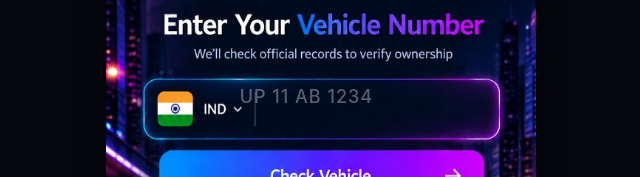
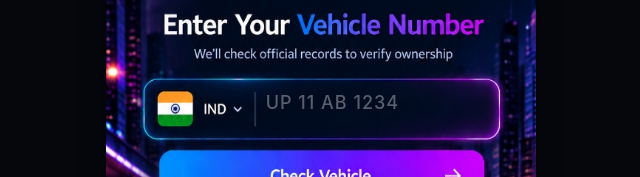
Before and after one commit to tasawwaur/car-studio, a React (Vite) app in the folder client/: page /onboarding/vehicle-number in a window 1280 px wide. Shown: the part 166-343 px from the top of the page, without its empty margins (319-959 px from the left). Built offline with nearby package versions, Linux system fonts and the light colour scheme.

Commit message:
fix: adjust vehicle number input text position slightly right and down

```diff
--- a/client/src/pages/onboarding/VehicleNumber.css
+++ b/client/src/pages/onboarding/VehicleNumber.css
@@ -56,7 +56,7 @@
 
 .vn-form {
   position: absolute;
-  top: 29.5%;
+  top: 30.1%;
   left: 5.5%;
   right: 5.5%;
   z-index: 10;
@@ -70,7 +70,8 @@
   height: 52px;
   display: flex;
   align-items: center;
-  padding-left: 110px;
+  padding-left: 136px;
+  padding-top: 3px;
 }
 
 .vn-input {
```
